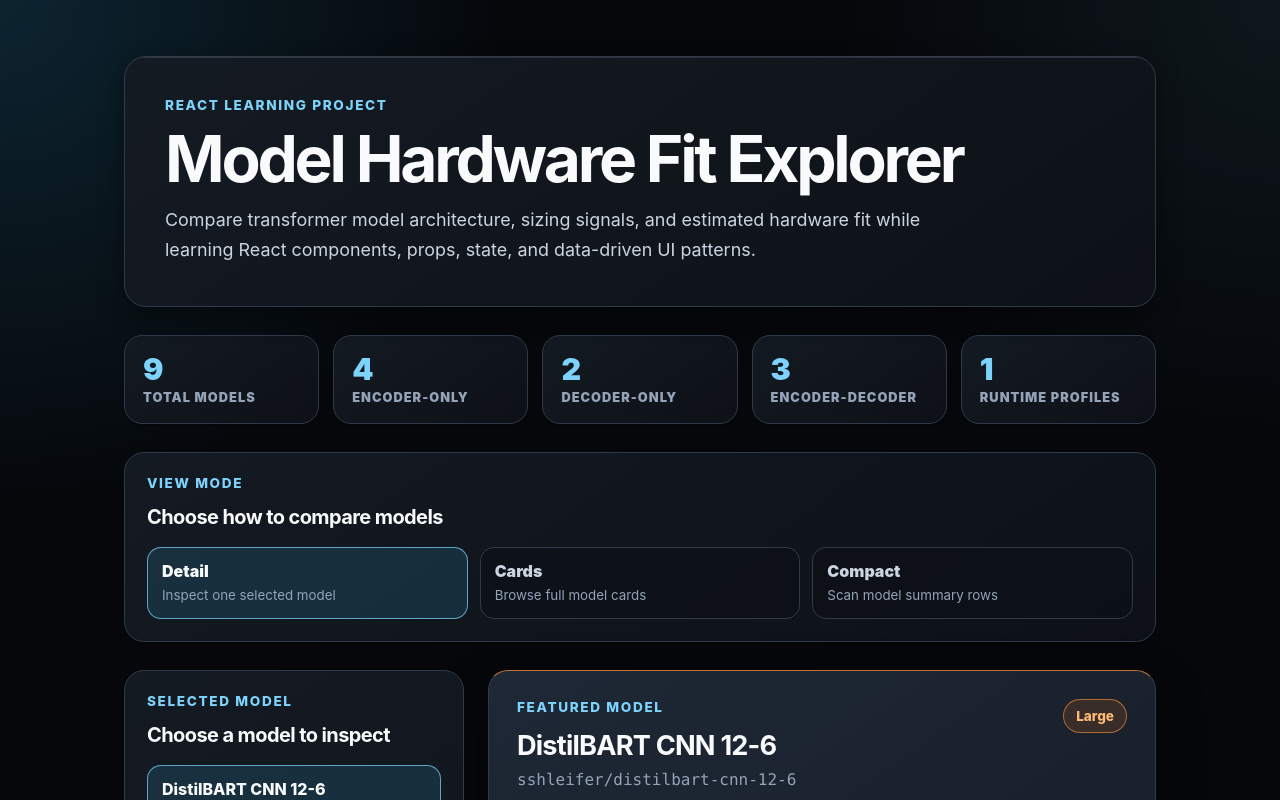
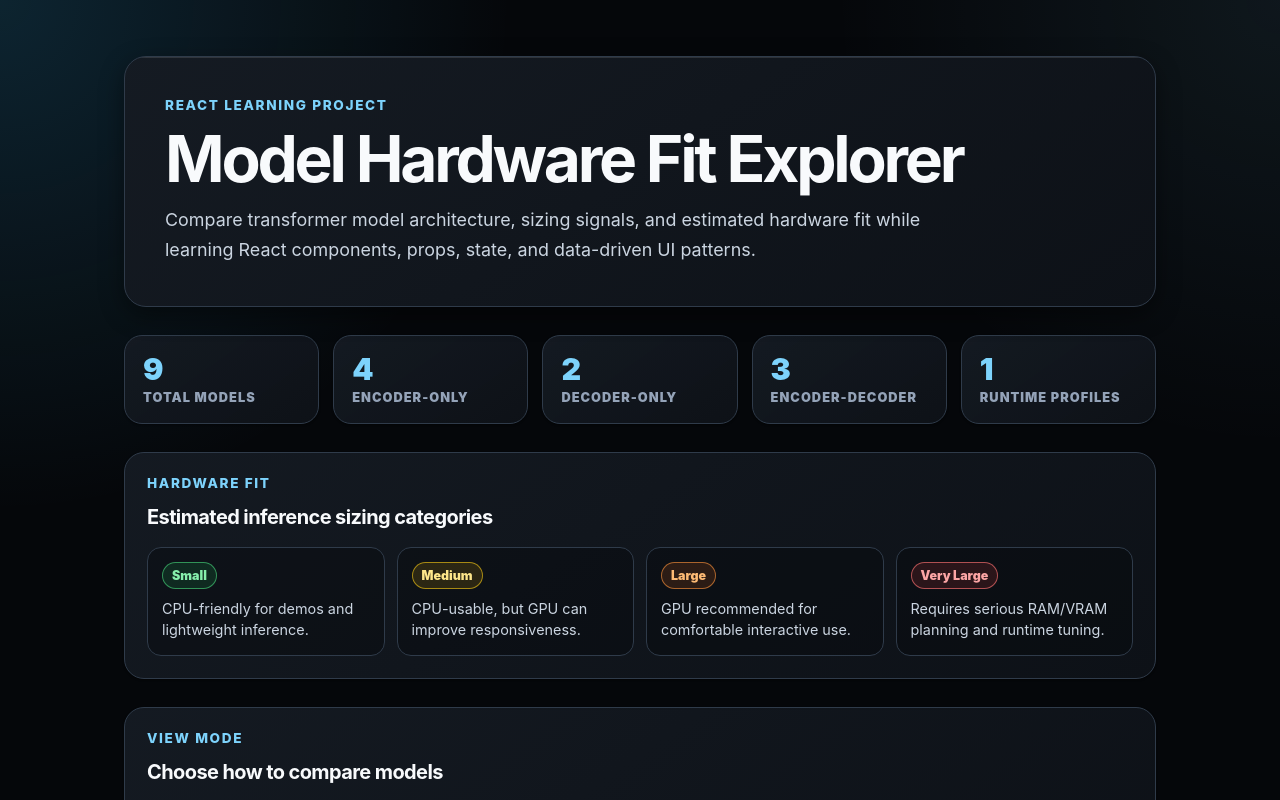
Before and after one commit to nathanbrenton/model-hardware-fit-explorer, a React (Vite) app: page / in a window 1280 px wide. Shown: the top 800 px of the page. Built offline with nearby package versions, Linux system fonts and the light colour scheme.

Commit message:
Add hardware fit legend

```diff
--- a/src/App.jsx
+++ b/src/App.jsx
@@ -1,6 +1,7 @@
 import { useState } from 'react';
 
 import CompactModelList from './components/CompactModelList.jsx';
+import HardwareFitLegend from './components/HardwareFitLegend.jsx';
 import ModelCard from './components/ModelCard.jsx';
 import ModelSelector from './components/ModelSelector.jsx';
 import ModelSummary from './components/ModelSummary.jsx';
@@ -28,6 +29,8 @@ function App() {
       </section>
 
       <ModelSummary models={models} />
+
+      <HardwareFitLegend />
 
       <ViewToggle viewMode={viewMode} onChangeView={setViewMode} />
 
--- /dev/null
+++ b/src/components/HardwareFitLegend.jsx
@@ -0,0 +1,47 @@
+const fitLevels = [
+  {
+    category: 'Small',
+    className: 'fit-small',
+    description: 'CPU-friendly for demos and lightweight inference.',
+  },
+  {
+    category: 'Medium',
+    className: 'fit-medium',
+    description: 'CPU-usable, but GPU can improve responsiveness.',
+  },
+  {
+    category: 'Large',
+    className: 'fit-large',
+    description: 'GPU recommended for comfortable interactive use.',
+  },
+  {
+    category: 'Very Large',
+    className: 'fit-very-large',
+    description: 'Requires serious RAM/VRAM planning and runtime tuning.',
+  },
+];
+
+function HardwareFitLegend() {
+  return (
+    <section className="hardware-fit-legend" aria-label="Hardware fit legend">
+      <div className="section-heading">
+        <p className="eyebrow">Hardware Fit</p>
+        <h2>Estimated inference sizing categories</h2>
+      </div>
+
+      <div className="fit-legend-grid">
+        {fitLevels.map((level) => (
+          <article className="fit-legend-item" key={level.category}>
+            <span className={`compact-fit-badge ${level.className}`}>
+              {level.category}
+            </span>
+
+            <p>{level.description}</p>
+          </article>
+        ))}
+      </div>
+    </section>
+  );
+}
+
+export default HardwareFitLegend;
--- a/src/styles.css
+++ b/src/styles.css
@@ -779,3 +779,46 @@ h1 {
   background: rgba(239, 68, 68, 0.14);
   color: #fca5a5;
 }
+
+.hardware-fit-legend {
+  margin-top: 28px;
+  padding: 22px;
+  border: 1px solid var(--border-subtle);
+  border-radius: 20px;
+  background:
+    linear-gradient(145deg, rgba(21, 27, 35, 0.88), rgba(13, 17, 23, 0.96)),
+    var(--bg-surface-1);
+  box-shadow: var(--shadow-elevation-1);
+}
+
+.fit-legend-grid {
+  display: grid;
+  grid-template-columns: repeat(4, minmax(0, 1fr));
+  gap: 12px;
+}
+
+.fit-legend-item {
+  padding: 14px;
+  border: 1px solid var(--border-subtle);
+  border-radius: 14px;
+  background: rgba(5, 7, 10, 0.36);
+}
+
+.fit-legend-item p {
+  margin: 10px 0 0;
+  color: var(--text-secondary);
+  font-size: 0.9rem;
+  line-height: 1.45;
+}
+
+@media (max-width: 900px) {
+  .fit-legend-grid {
+    grid-template-columns: repeat(2, minmax(0, 1fr));
+  }
+}
+
+@media (max-width: 520px) {
+  .fit-legend-grid {
+    grid-template-columns: 1fr;
+  }
+}
```
